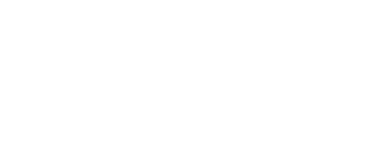
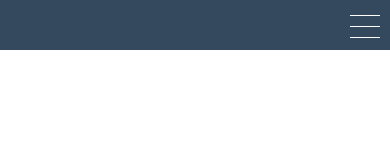
Before and after one commit to LuizGuilhermeChagas/e-commerce, a plain HTML site: page index.html in a window 390 px wide. Drawn offline with Linux system fonts and the light colour scheme.

Commit message:
add button-main-menu with efects

```diff
--- /dev/null
+++ b/css/main.css
@@ -0,0 +1,44 @@
+.header-main{
+  position:fixed;
+  height: 50px;
+  width:100%;
+  background-color:#34495e;
+  top:0;
+  left:0;
+}
+
+.button-main-menu{
+  position:fixed;
+  top:5px;
+  right:10px;
+  width:30px;
+  height:30px;
+}
+.button-main-menu div{
+  position:relative;
+  width: 100%;
+  margin-top:10px;
+  border-top:1px solid #fff;
+  transition: transform 0.5s, display 1s  ease-in-out;
+  -webkit-transition: transform 0.5s, display 1s  ease-in-out;
+}
+
+.button-main-menu:hover div{
+  position:absolute;
+  top:10px;
+}
+
+.button-main-menu:hover .button-main-menu-mid{
+  display:none;
+  visibility: hidden;
+}
+
+.button-main-menu:hover div:first-child{
+  transform: rotate(45deg);
+  -webkit-transform: rotate(45deg);
+}
+
+.button-main-menu:hover div:last-child{
+  transform: rotate(-45deg);
+  -webkit-transform: rotate(-45deg);
+}
--- a/index.html
+++ b/index.html
@@ -6,12 +6,20 @@
 	<meta name=description content="">
 	<meta name=viewport content="width=device-width, initial-scale=1">
 	<link rel="stylesheet" type="text/css" href="css/bootstrap.css">
+	<link rel="stylesheet" href="css/main.css">
 	<script type="text/javascript" src="js/jquery-2.1.4.min.js"></script>
 	<script type="text/javascript" src="js/bootstrap.js"></script>
 </head>
 <body>
-	<header>
-		<nav></nav>
+	<header class="header-main">
+		<div class="logo col-xs-6">
+			<div class="button-main-menu hidden-sm hidden-lg">
+				<div></div>
+				<div class="button-main-menu-mid"></div>
+				<div></div>
+			</div>
+		</div>
+		<nav class="col-xs-6 main-menu"></nav>
 	</header>
 	<section>
 
```
